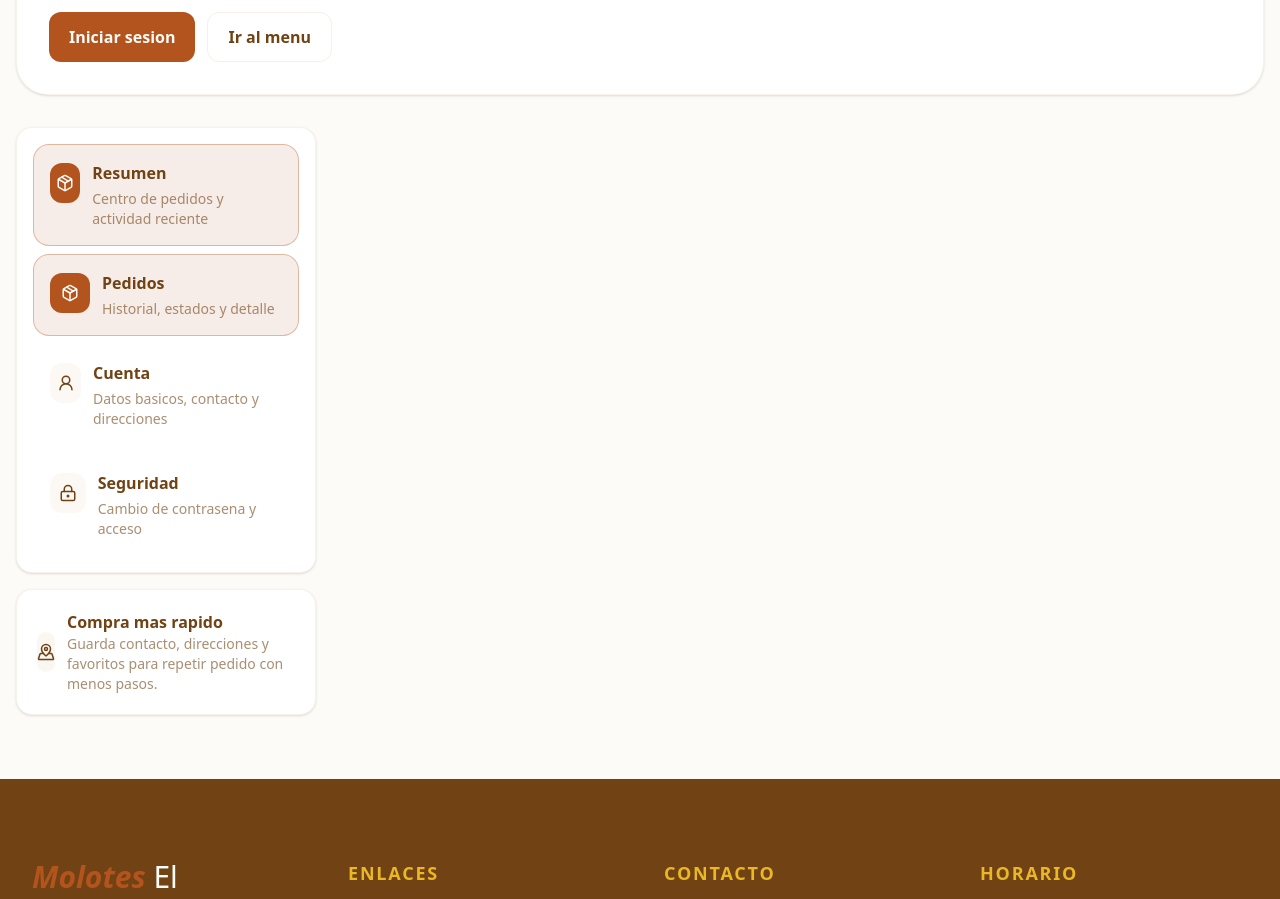
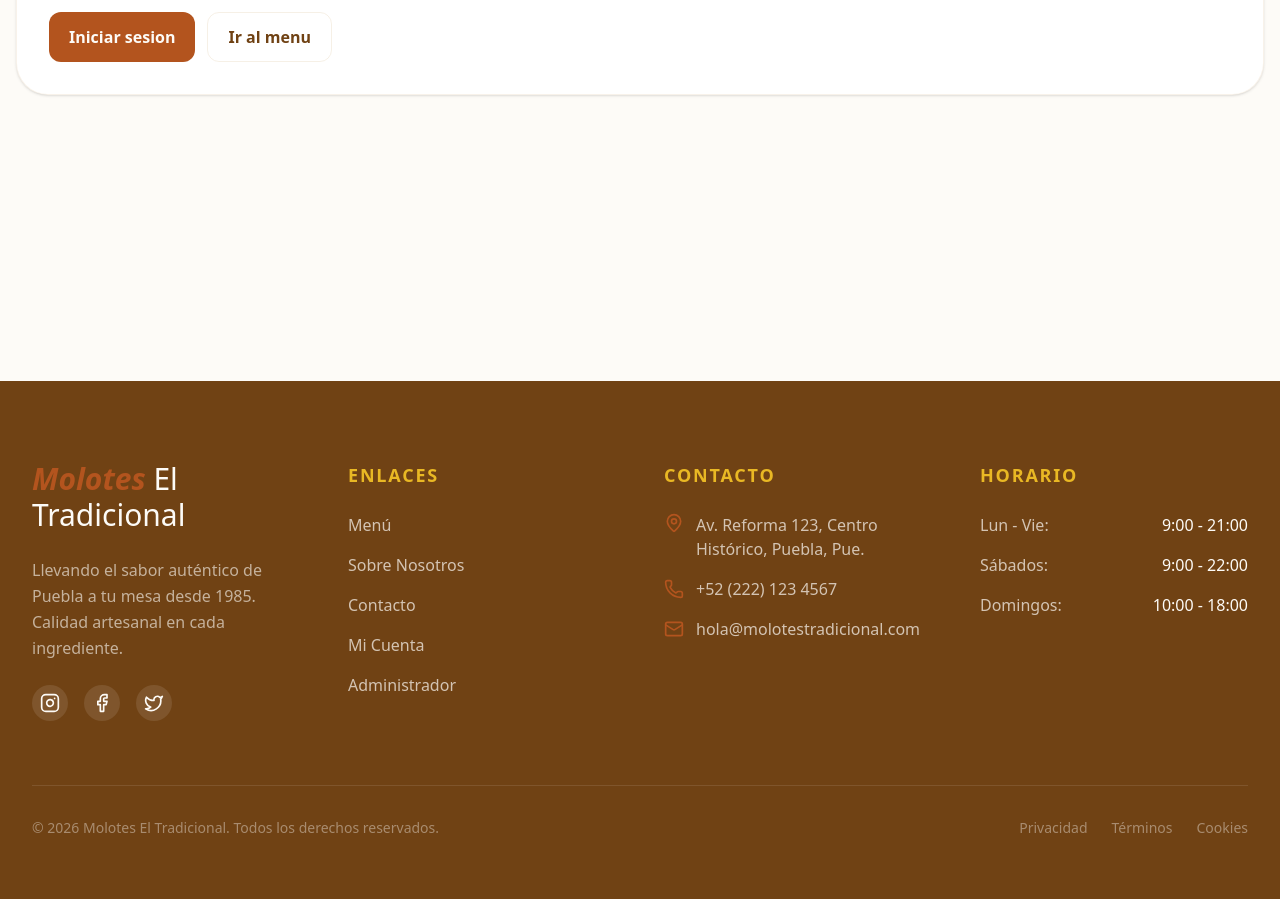
Before and after one commit to FeMizo/Molotes-Amor, a Next.js app: page /mi-cuenta/pedidos in a window 1280 px wide. Shown: the part 500-1399 px from the top of the page. Built offline with nearby package versions, Linux system fonts and the light colour scheme; no server answers.

Commit message:
:hammer: V1.5.0

```diff
--- a/components/account/AccountShell.tsx
+++ b/components/account/AccountShell.tsx
@@ -103,7 +103,8 @@ export const AccountShell = ({
           </article>
         ) : null}
 
-        <div className="grid gap-8 lg:grid-cols-[300px_1fr]">
+        {!currentUser ? null : (
+          <div className="grid gap-8 lg:grid-cols-[300px_1fr]">
           <aside className="space-y-4">
             <div className="rounded-2xl border border-beige-tostado/30 bg-white p-4 shadow-sm">
               <nav className="space-y-2">
@@ -170,9 +171,10 @@ export const AccountShell = ({
           </aside>
 
           <div className="space-y-6 opacity-100">
-            {currentUser ? children : null}
+            {children}
           </div>
-        </div>
+          </div>
+        )}
       </div>
     </section>
   );
--- a/components/account/OrdersHistory.tsx
+++ b/components/account/OrdersHistory.tsx
@@ -15,6 +15,22 @@ export const OrdersHistory = () => {
   const { error, loading, orders } = useUserAccount();
   const [query, setQuery] = useState("");
   const [statusFilter, setStatusFilter] = useState<OrderStatus | "todos">("todos");
+
+  const filteredOrders = useMemo(() => {
+    const normalizedQuery = query.trim().toLowerCase();
+
+    return orders.filter((order) => {
+      const matchesQuery =
+        normalizedQuery.length === 0 ||
+        `${order.id} ${order.items.map((item) => item.productName).join(" ")} ${order.status}`
+          .toLowerCase()
+          .includes(normalizedQuery);
+      const matchesStatus =
+        statusFilter === "todos" || order.status === statusFilter;
+
+      return matchesQuery && matchesStatus;
+    });
+  }, [orders, query, statusFilter]);
 
   if (loading) {
     return (
@@ -35,22 +51,6 @@ export const OrdersHistory = () => {
   if (!orders) {
     return null;
   }
-
-  const filteredOrders = useMemo(() => {
-    const normalizedQuery = query.trim().toLowerCase();
-
-    return orders.filter((order) => {
-      const matchesQuery =
-        normalizedQuery.length === 0 ||
-        `${order.id} ${order.items.map((item) => item.productName).join(" ")} ${order.status}`
-          .toLowerCase()
-          .includes(normalizedQuery);
-      const matchesStatus =
-        statusFilter === "todos" || order.status === statusFilter;
-
-      return matchesQuery && matchesStatus;
-    });
-  }, [orders, query, statusFilter]);
 
   if (orders.length === 0) {
     return (
--- a/package.json
+++ b/package.json
@@ -1,6 +1,6 @@
 {
   "name": "molotes-amor",
-  "version": "1.4.0",
+  "version": "1.5.0",
   "private": true,
   "scripts": {
     "dev": "next dev --port 4200",
```
